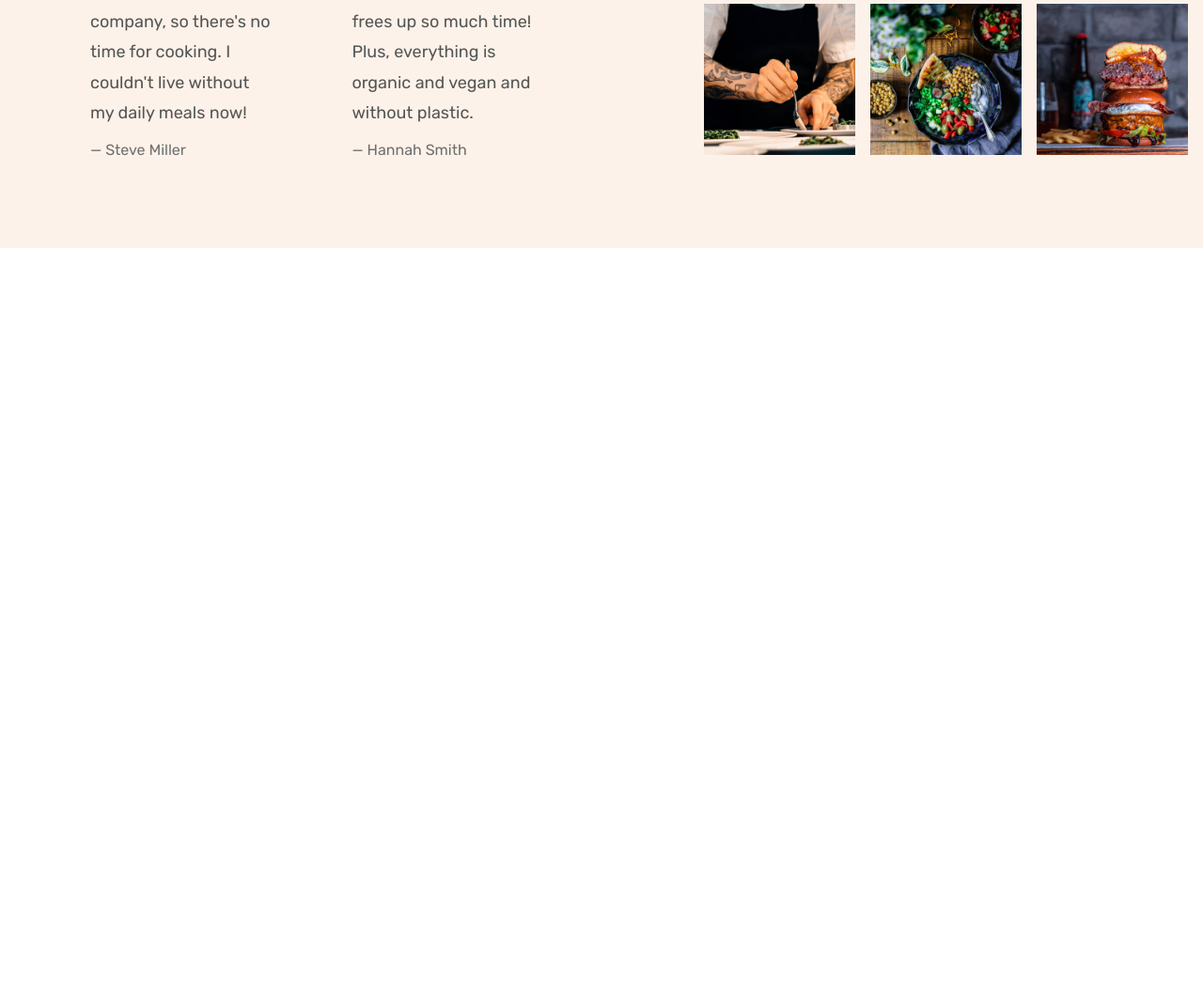
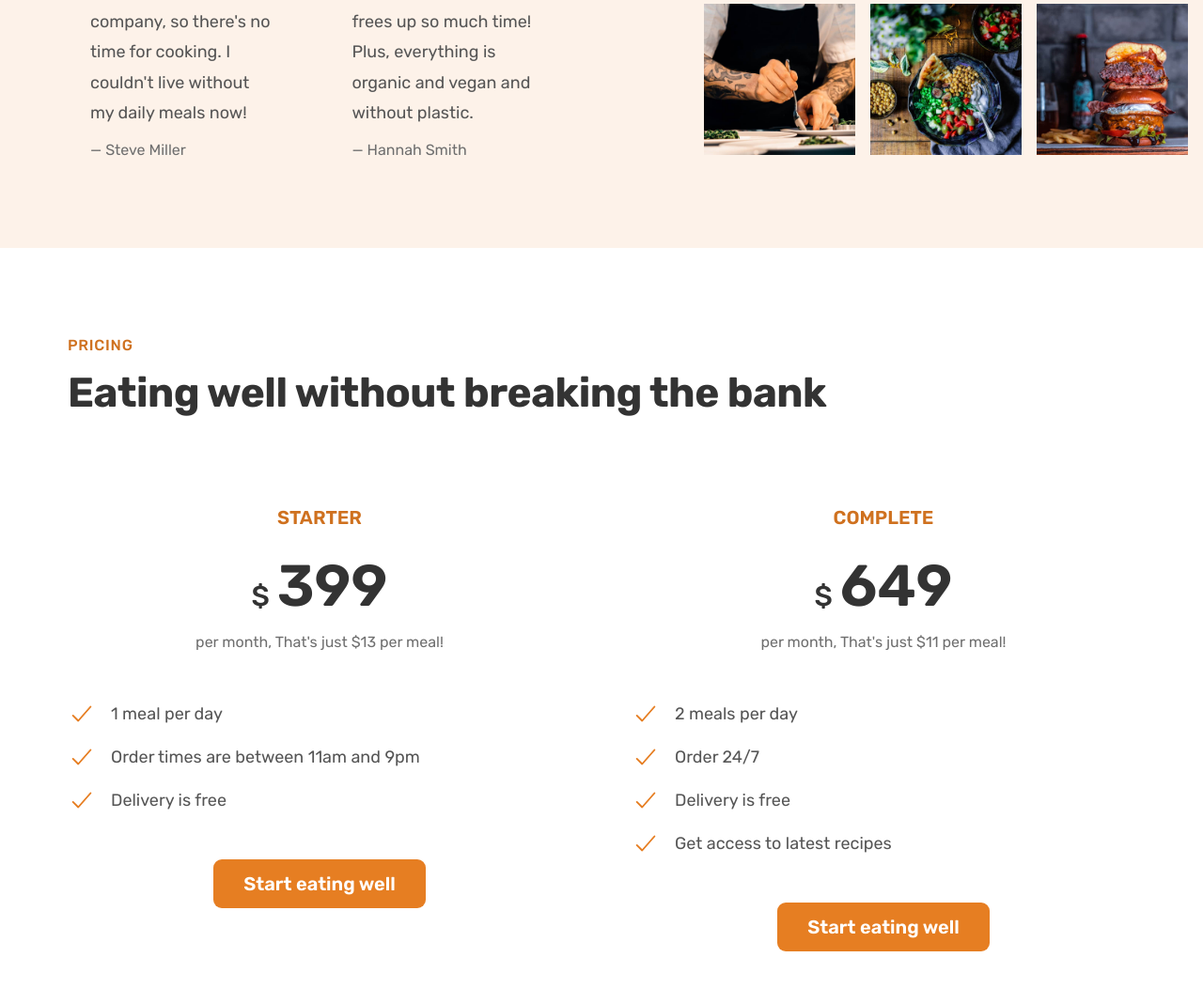
Before and after one commit to Mohit-Pandey1/WEB-DEV-PRACTICE, a plain HTML site: page OMNIFOOD/index.html in a window 1280 px wide. Shown: the part 4192-5244 px from the top of the page at 94% size. Before the commit the page ends 4456 px from the top, so only its background shows below. Drawn offline with nearby package versions, Linux system fonts and the light colour scheme.

Commit message:
Omnifood Project

```diff
--- a/OMNIFOOD/CSS/general.css
+++ b/OMNIFOOD/CSS/general.css
@@ -201,6 +201,26 @@ body{
     border-bottom: 1px solid transparent;
 }
 
+.list{
+    list-style: none;
+    display: flex;
+    flex-direction: column;
+    gap: 1.6rem;
+}
+
+.list-item{
+    font-size: 1.8rem;
+    display: flex;
+    align-items: center;
+    gap: 1.6rem;
+}
+
+.list-icon{
+    width: 3rem;
+    height: 3rem;
+    color: #e67e22;
+}
+
 /**********************/
 /* HELPER/settings CLASSES */
 /**********************/
--- a/OMNIFOOD/CSS/style.css
+++ b/OMNIFOOD/CSS/style.css
@@ -306,25 +306,6 @@
     font-size: 1.8rem;
 }
 
-.list{
-    list-style: none;
-    display: flex;
-    flex-direction: column;
-    gap: 1.6rem;
-}
-
-.list-item{
-    font-size: 1.8rem;
-    display: flex;
-    align-items: center;
-    gap: 1.6rem;
-}
-
-.list-icon{
-    width: 3rem;
-    height: 3rem;
-    color: #e67e22;
-}
 
 /**********************/
 /* TESTIMONIALS SECTION */
@@ -384,3 +365,49 @@
 .gallery-img:hover{
     transform: scale(1.1);
 }
+
+/**********************/
+/* PRICING SECTION */
+/* ******************** */
+
+.section-pricing{
+    padding: 9.6rem 0;
+}
+
+.plan-header{
+    text-align: center;
+    margin-bottom: 4.8rem;
+}
+
+.plan-name{
+    color: #cf711f;
+    font-weight: 600;
+    font-size: 2rem;
+    text-transform: uppercase;
+    letter-spacing: 0.75;
+    margin-bottom: 3.2rem;
+}
+
+.plan-price{
+    font-size: 6.2rem;
+    font-weight: 600;
+    color: #333;
+    margin-bottom: 1.6rem;
+}
+
+.plan-price span{
+    font-size: 3rem;
+    font-weight: 500;
+    margin-right: .8rem;
+}
+
+.plan-text{
+    font-size: 1.6rem;
+    line-height: 1.6;
+    color: #6f6f6f;
+}
+
+.plan-sign-up{
+    text-align: center;
+    margin-top: 4.8rem;
+}
--- a/OMNIFOOD/index.html
+++ b/OMNIFOOD/index.html
@@ -306,6 +306,60 @@
             </figure>
         </div>
     </section>
+
+    <section class="section-pricing">
+        <div class="container">
+            <span class="subheading">Pricing</span>
+            <h2 class="heading-secondary">
+                Eating well without breaking the bank
+            </h2>
+        </div>
+
+        <div class="container grid grid--2-cols">
+            <div class="pricing-plan">
+                <header class="plan-header">
+                    <p class="plan-name">Starter</p>
+                    <p class="plan-price"><span>$</span>399</p>
+                    <p class="plan-text">per month, That's just $13 per meal!</p>
+                </header>
+
+                <ul class="list">
+                    <li class="list-item"><ion-icon name="checkmark-outline" class="list-icon"></ion-icon><span> 1 meal per day</span>
+                    </li>
+                    <li class="list-item"><ion-icon name="checkmark-outline" class="list-icon"></ion-icon><span> Order times are between 11am and 9pm</span>
+                    </li>
+                    <li class="list-item"><ion-icon name="checkmark-outline" class="list-icon"></ion-icon><span> Delivery is free</span>
+                    </li>
+                </ul>
+                <div class="plan-sign-up">
+                    <a href="#" class="btn btn--full">Start eating well</a>
+                </div>
+            </div>
+
+            <div class="pricing-plan">
+                <header class="plan-header">
+                    <p class="plan-name">Complete</p>
+                    <p class="plan-price"><span>$</span>649</p>
+                    <p class="plan-text">per month, That's just $11 per meal!</p>
+                </header>
+
+                <ul class="list">
+                    <li class="list-item"><ion-icon name="checkmark-outline" class="list-icon"></ion-icon><span> 2 meals per day</span>
+                    </li>
+                    <li class="list-item"><ion-icon name="checkmark-outline" class="list-icon"></ion-icon><span> Order 24/7</span>
+                    </li>
+                    <li class="list-item"><ion-icon name="checkmark-outline" class="list-icon"></ion-icon><span> Delivery is free</span>
+                    </li>
+                    <li class="list-item"><ion-icon name="checkmark-outline" class="list-icon"></ion-icon><span> Get access to latest recipes</span>
+                    </li>
+                </ul>
+
+                <div class="plan-sign-up">
+                    <a href="#" class="btn btn--full">Start eating well</a>
+                </div>
+            </div>
+        </div>
+    </section>
     </main>
 </body>
 </html>
```
